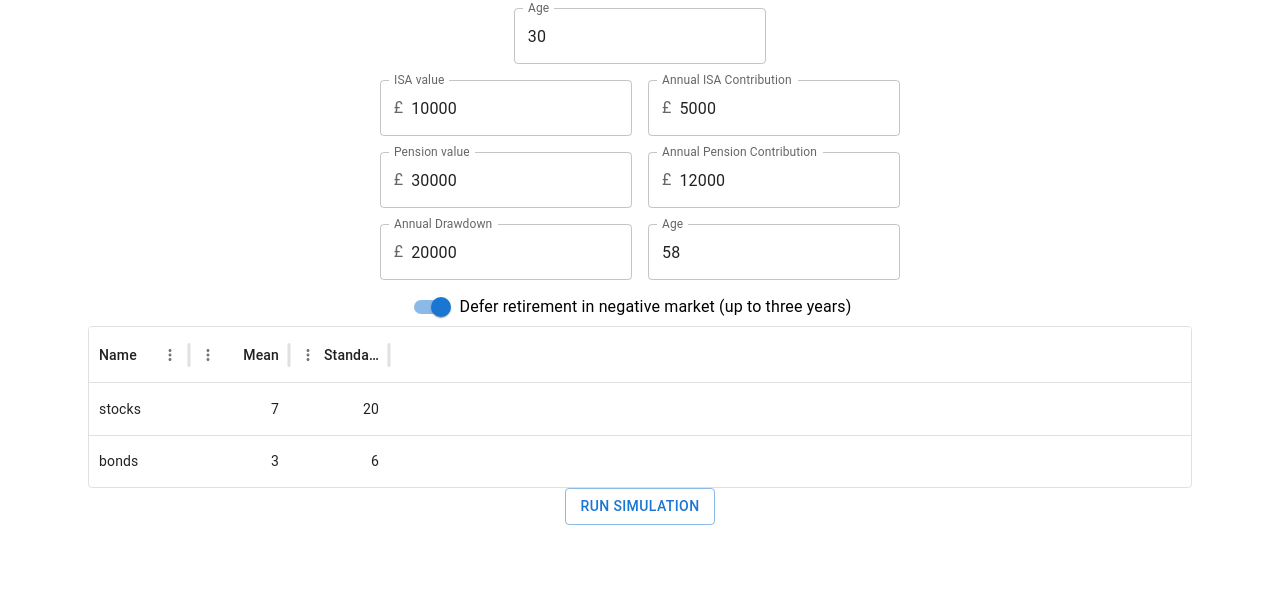
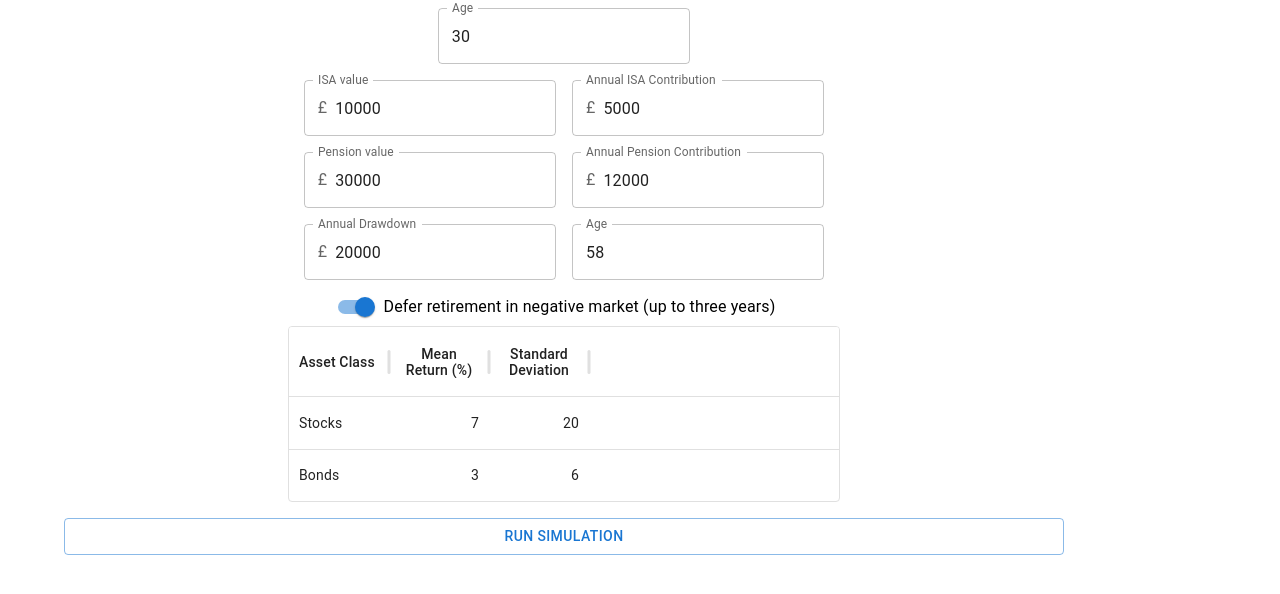
Before and after one commit to RoryCollins/finance-projector, a React (Create React App) app: page / in a window 1280 px wide. Shown: the top 594 px of the page. Built offline with nearby package versions, Linux system fonts and the light colour scheme.

Commit message:
More styling changes

```diff
--- a/src/App.tsx
+++ b/src/App.tsx
@@ -1,6 +1,6 @@
 import { useState } from 'react';
 import './App.css';
-import { Button, Container } from '@mui/material';
+import { Button, Container, Stack } from '@mui/material';
 import { DataGrid, GridColDef, GridRowsProp } from '@mui/x-data-grid';
 
 import SimulationRunner from './SimulationRunner';
@@ -70,22 +70,23 @@ function App() {
 
   return (
     <div className="App">
+      <Container>
+        <Stack spacing={2} maxWidth={1000}>
           <Container
             component="form"
             sx={{ '& .MuiTextField-root': { m: 1, width: '25ch' } }}
             noValidate
             autoComplete="off"
           >
-
             <PersonalDetailsForm data={data.personalDetails} onChange={(newState: PersonalDetails) => setData({ ...data, personalDetails: newState })} />
-
             <QueryForm data={data.queryDetails} onChange={(newState: QueryDetails) => setData({ ...data, queryDetails: newState })} />
-
             <ModelDetailsForm data={data.model} onChange={(newState: ModelDetails) => setData({ ...data, model: newState })} />
 
           </Container>
           <Button onClick={runSimulation} variant="outlined">Run Simulation</Button>
           <Results results={data.simulationResults} />
+        </Stack>
+      </Container>
     </div>
   );
 }
--- a/src/components/ModelDetailsForm.tsx
+++ b/src/components/ModelDetailsForm.tsx
@@ -6,35 +6,63 @@ export const ModelDetailsForm = ({ onChange, data }: { onChange: any, data: Mode
     const rows: GridRowsProp = [
         {
             id: 1,
-            name: "stocks",
+            name: "Stocks",
             mean: data.stocks.mean,
             standardDev: data.stocks.standardDeviation
         },
         {
             id: 2,
-            name: "bonds",
+            name: "Bonds",
             mean: data.bonds.mean,
             standardDev: data.bonds.standardDeviation
         },
     ];
     const columns: GridColDef[] = [
-        { field: 'name', headerName: 'Name' },
-        { field: 'mean', headerName: 'Mean', type: 'number', editable: true },
+        { field: 'name', headerName: 'Asset Class' },
+        { field: 'mean', headerName: 'Mean Return (%)', type: 'number', editable: true },
         { field: 'standardDev', headerName: 'Standard Deviation', type: 'number', editable: true },
     ]
+
+    const processRow = (updatedRow: any) => {
+        if (updatedRow.name === "Stocks") {
+            handleChange({ ...data, stocks: { mean: updatedRow.mean, standardDeviation: updatedRow.standardDev } })
+        }
+        else {
+            handleChange({ ...data, bonds: { mean: updatedRow.mean, standardDeviation: updatedRow.standardDev } })
+        }
+        return updatedRow;
+    }
+
     const handleChange = (newState: ModelDetails) => {
         onChange(newState);
     }
 
-    return <Container>
-        <DataGrid rows={rows} columns={columns} hideFooter={true} processRowUpdate={(updatedRow) => {
-            if(updatedRow.name === "stocks"){
-                handleChange({...data, stocks: {mean: updatedRow.mean, standardDeviation: updatedRow.standardDev} })
-            }
-            else{
-                handleChange({...data, bonds: {mean: updatedRow.mean, standardDeviation: updatedRow.standardDev} })
-            }
-            return updatedRow;
-        }} onProcessRowUpdateError={(e) => console.log(e)} disableRowSelectionOnClick/>
-    </Container>
+    return (
+        <Container maxWidth="sm" >
+            <DataGrid
+                sx={{
+                    "& .MuiDataGrid-columnHeaderTitle": {
+                        whiteSpace: "normal",
+                        lineHeight: "normal"
+                    },
+                    "& .MuiDataGrid-columnHeader": {
+                        // Forced to use important since overriding inline styles
+                        height: "70px !important"
+                    },
+                    "& .MuiDataGrid-columnHeaders": {
+                        // Forced to use important since overriding inline styles
+                        maxHeight: "168px !important"
+                    }
+                }}
+                rows={rows}
+                columns={columns}
+                hideFooter={true}
+                processRowUpdate={processRow}
+                onProcessRowUpdateError={(e) => console.log(e)}
+                disableColumnFilter
+                disableColumnSorting
+                disableColumnMenu
+                disableRowSelectionOnClick />
+        </Container>
+    )
 }
```
Lines whose indentation alone changed are shown as unchanged.
